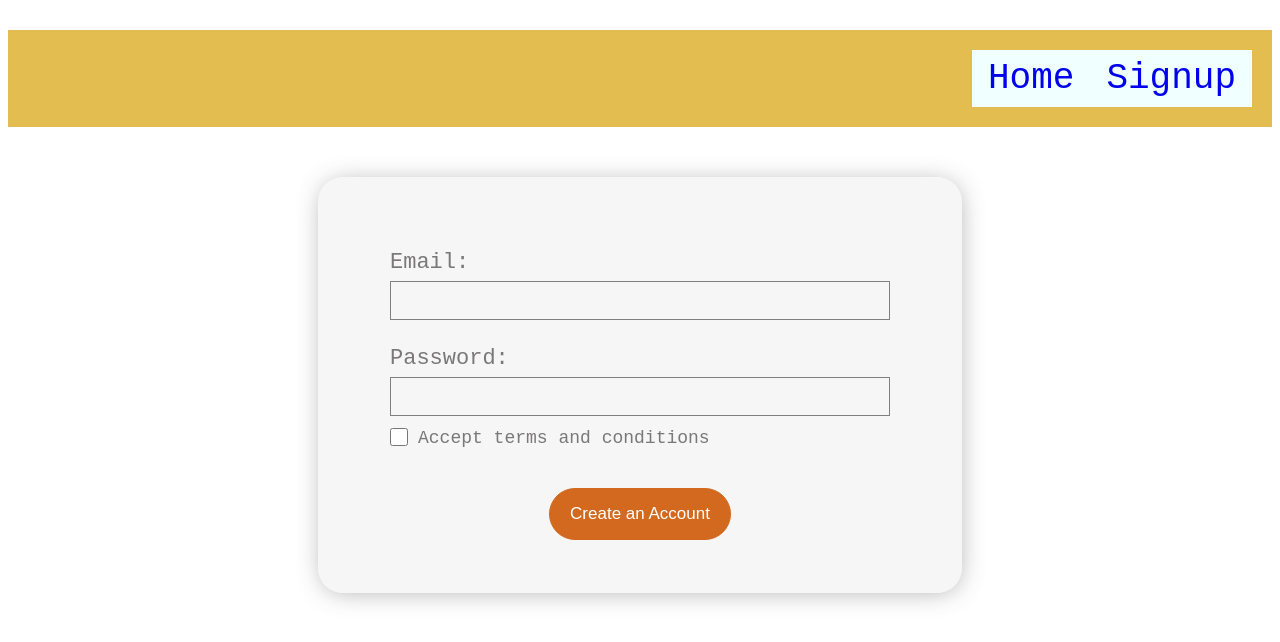
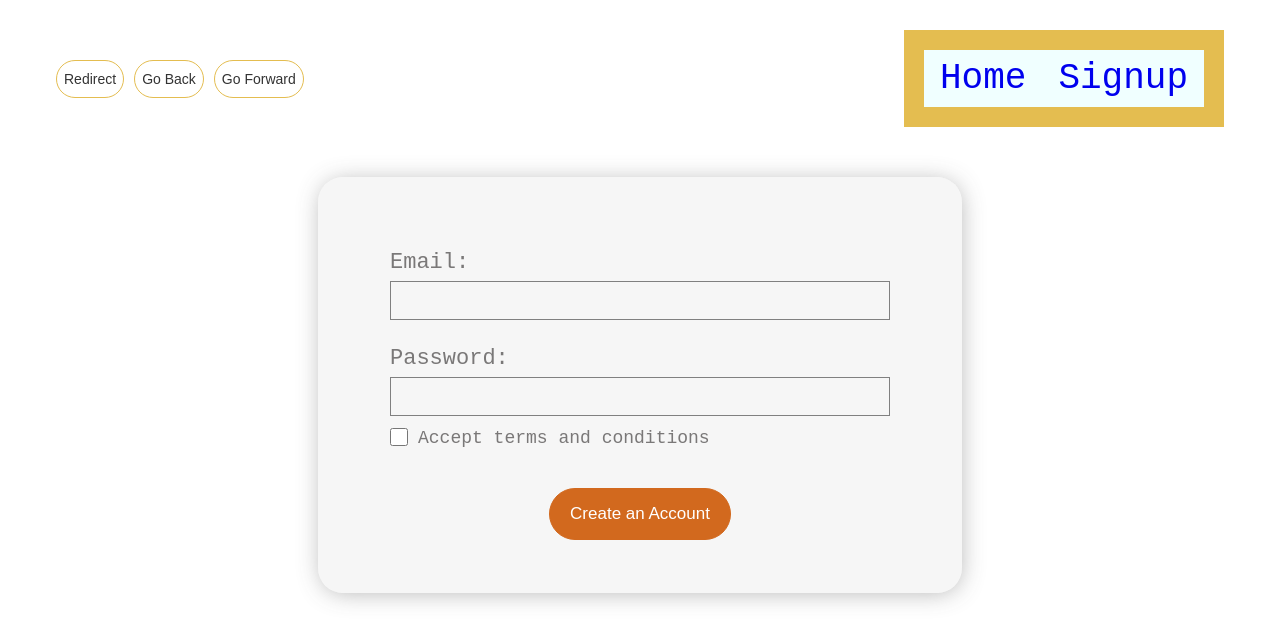
Before and after one commit to shahedis/book-shop, a Vue app: page /signup in a window 1280 px wide. Shown: the top 642 px of the page. Built offline with nearby package versions, Linux system fonts and the light colour scheme; the HTML template or start-up script is replaced by a standard one.

Commit message:
add route buttons

```diff
--- a/src/App.vue
+++ b/src/App.vue
@@ -1,8 +1,15 @@
 <template>
   <div id="app">
-    <div class="links_wrapper">
-      <router-link :to="{name: 'home', params:{}}" class="link">Home</router-link>
-      <router-link :to="{name: 'signup'}" class="link">Signup</router-link>
+    <div class="menue_options">
+      <div class="links_wrapper">
+        <router-link :to="{name: 'home', params:{}}" class="link">Home</router-link>
+        <router-link :to="{name: 'signup'}" class="link">Signup</router-link>
+      </div>
+      <div class="route_buttons">
+        <button @click="redirect" class="route_button">Redirect</button>
+        <button @click="back" class="route_button">Go Back</button>
+        <button @click="forward" class="route_button">Go Forward</button>
+      </div>
     </div>
     <div>
       <router-view></router-view>
@@ -14,6 +21,17 @@
 
 export default {
   name: 'App',
+  methods:{
+    redirect(){
+      this.$router.push({name: 'home'})
+    },
+    back(){
+      this.$router.go(-1)
+    },
+    forward(){
+      this.$router.go()
+    }
+  }
 }
 </script>
 
@@ -23,12 +41,17 @@ export default {
   text-align: center;
   margin-top: 30px;
 }
+.menue_options{
+  display: flex;
+  flex-direction: row-reverse;
+  align-items: center;
+  justify-content: space-between;
+  padding: 0px 48px;
+}
 .links_wrapper{
   background: #e4bd50;
   padding: 20px;
   display: flex;
-  justify-content: flex-end;
-  align-items: center;
 }
 .link{
   font-size: 36px;
@@ -37,4 +60,16 @@ export default {
   padding: 8px 16px;
   float: right;
 }
+.route_buttons{
+  gap: 10px;
+  display: flex;
+}
+.route_button{
+  padding: 10px 7px;
+  font-size: 14px;
+  border-radius: 32px;
+  border: 1px solid #e4bd50;
+  background: transparent;
+  color: #333
+}
 </style>
--- a/src/components/SignupForm.vue
+++ b/src/components/SignupForm.vue
@@ -41,7 +41,7 @@ export default {
 }
 </script>
 
-<style>
+<style scoped>
 form{
     background-color: #eeeeee82;
     box-shadow: 1px 2px 24px -3px rgb(72 72 72 / 43%);
```
